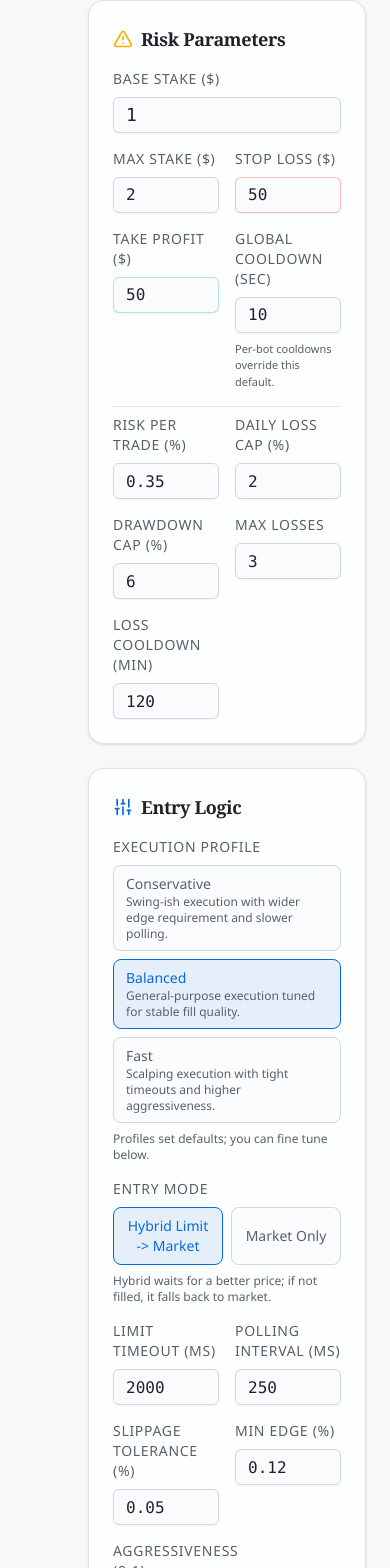
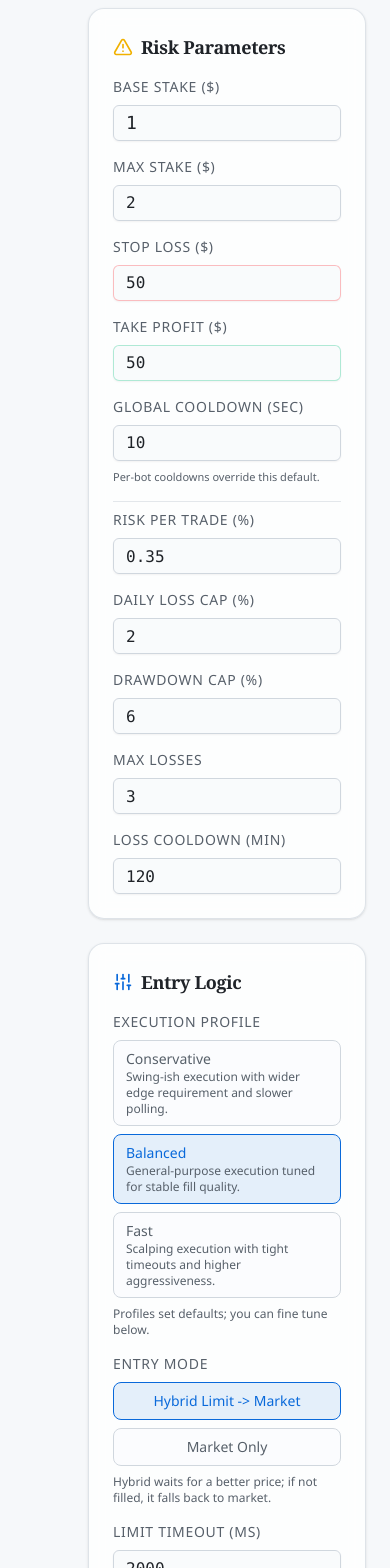
Before and after one commit to 44dummies/Nexus, a Next.js app in the folder frontend/: page /bots in a window 390 px wide. Shown: the part 2395-3963 px from the top of the page. Built offline with nearby package versions, Linux system fonts and the light colour scheme; no server answers.

Commit message:
chore: configure railway.json for backend root directory deployment

```diff
--- a/frontend/src/app/bots/page.tsx
+++ b/frontend/src/app/bots/page.tsx
@@ -160,7 +160,7 @@ function BotsContent() {
     const netPnL = totalProfitToday - totalLossToday;
 
     return (
-        <div className="p-6 lg:p-8 max-w-6xl mx-auto space-y-8">
+        <div className="mx-auto w-full max-w-6xl px-6 py-8 space-y-8">
             <BotsHeader />
 
             <div className="grid grid-cols-1 lg:grid-cols-[2fr,1fr] gap-6">
@@ -175,7 +175,7 @@ function BotsContent() {
                         </div>
                     </div>
 
-                    <div className="grid grid-cols-1 md:grid-cols-2 xl:grid-cols-3 gap-4">
+                    <div className="grid grid-cols-1 sm:grid-cols-2 xl:grid-cols-3 gap-4">
                         {BOT_CATALOG.map((bot) => (
                             <BotCard
                                 key={bot.id}
--- a/frontend/src/app/settings/page.tsx
+++ b/frontend/src/app/settings/page.tsx
@@ -55,7 +55,7 @@ export default function SettingsPage() {
     };
 
     return (
-        <div className="p-6 lg:p-8 max-w-4xl mx-auto">
+        <div className="mx-auto w-full max-w-4xl px-6 py-8">
             {/* Header */}
             <div className="mb-8">
                 <h1 className="text-3xl font-bold flex items-center gap-3">
@@ -76,7 +76,7 @@ export default function SettingsPage() {
                     </h2>
 
                     {mounted && (
-                            <div className="grid grid-cols-1 md:grid-cols-3 gap-4">
+                        <div className="grid grid-cols-1 sm:grid-cols-2 lg:grid-cols-3 gap-4">
                             {themes.map((t) => (
                                 <button
                                     key={t.id}
@@ -115,7 +115,7 @@ export default function SettingsPage() {
                             <Input
                                 value={process.env.NEXT_PUBLIC_DERIV_APP_ID || ''}
                                 disabled
-                                    className="bg-muted/50 font-mono"
+                                className="bg-muted/50 font-mono text-sm sm:text-base"
                             />
                             <p className="text-xs text-muted-foreground">
                                 App ID is configured via environment variables
@@ -132,14 +132,14 @@ export default function SettingsPage() {
                     </h2>
 
                     <div className="space-y-3">
-                            <label className="flex items-center justify-between p-3 rounded-lg bg-muted/30 cursor-pointer hover:bg-muted/50 transition-colors">
+                        <label className="flex flex-col sm:flex-row sm:items-center sm:justify-between gap-3 p-3 rounded-lg bg-muted/30 cursor-pointer hover:bg-muted/50 transition-colors">
                             <div>
                                 <p className="font-medium">Trade Alerts</p>
                                 <p className="text-sm text-muted-foreground">Get notified when trades execute</p>
                             </div>
                             <input type="checkbox" defaultChecked className="w-5 h-5 rounded" />
                         </label>
-                            <label className="flex items-center justify-between p-3 rounded-lg bg-muted/30 cursor-pointer hover:bg-muted/50 transition-colors">
+                        <label className="flex flex-col sm:flex-row sm:items-center sm:justify-between gap-3 p-3 rounded-lg bg-muted/30 cursor-pointer hover:bg-muted/50 transition-colors">
                             <div>
                                 <p className="font-medium">Error Alerts</p>
                                 <p className="text-sm text-muted-foreground">Get notified when errors occur</p>
--- a/frontend/src/components/bots/BotsPerformance.tsx
+++ b/frontend/src/components/bots/BotsPerformance.tsx
@@ -13,7 +13,7 @@ export function BotsPerformance({ totalProfitToday, totalLossToday, netPnL }: Bo
         <div className="glass-panel rounded-2xl p-6">
             <h2 className="text-lg font-semibold mb-4">Today&apos;s Performance</h2>
 
-            <div className="grid grid-cols-3 gap-4">
+            <div className="grid grid-cols-1 sm:grid-cols-3 gap-3 sm:gap-4">
                 <div className="bg-emerald-500/10 border border-emerald-500/20 rounded-xl p-4 text-center">
                     <TrendingUp className="w-5 h-5 text-emerald-400 mx-auto mb-2" />
                     <p className="text-xs text-muted-foreground uppercase">Profit</p>
--- a/frontend/src/components/bots/EntryControls.tsx
+++ b/frontend/src/components/bots/EntryControls.tsx
@@ -46,7 +46,7 @@ export function EntryControls({
                     <Label className="text-muted-foreground text-sm uppercase tracking-wider">
                         Execution Profile
                     </Label>
-                    <div className="grid grid-cols-1 md:grid-cols-3 gap-2">
+                    <div className="grid grid-cols-1 sm:grid-cols-2 xl:grid-cols-3 gap-2">
                         {EXECUTION_PROFILES.map((profile) => (
                             <button
                                 key={profile.id}
@@ -77,7 +77,7 @@ export function EntryControls({
                     <Label className="text-muted-foreground text-sm uppercase tracking-wider">
                         Entry Mode
                     </Label>
-                    <div className="flex gap-2">
+                    <div className="grid grid-cols-1 sm:grid-cols-2 gap-2">
                         <button
                             onClick={() => setEntryConfig({ entryMode: 'HYBRID_LIMIT_MARKET' })}
                             className={`flex-1 px-3 py-2 rounded-lg text-sm border transition-all ${entryMode === 'HYBRID_LIMIT_MARKET'
@@ -102,7 +102,7 @@ export function EntryControls({
                     </p>
                 </div>
 
-                <div className="grid grid-cols-2 gap-4">
+                <div className="grid grid-cols-1 sm:grid-cols-2 gap-4">
                     <div className="space-y-2">
                         <Label htmlFor="entry-timeout" className="text-muted-foreground text-sm uppercase tracking-wider">
                             Limit Timeout (ms)
@@ -135,7 +135,7 @@ export function EntryControls({
                     </div>
                 </div>
 
-                <div className="grid grid-cols-2 gap-4">
+                <div className="grid grid-cols-1 sm:grid-cols-2 gap-4">
                     <div className="space-y-2">
                         <Label htmlFor="entry-slippage" className="text-muted-foreground text-sm uppercase tracking-wider">
                             Slippage Tolerance (%)
--- a/frontend/src/components/bots/RiskParameters.tsx
+++ b/frontend/src/components/bots/RiskParameters.tsx
@@ -66,7 +66,7 @@ export function RiskParameters({
                     />
                 </div>
 
-                <div className="grid grid-cols-2 gap-4">
+                <div className="grid grid-cols-1 sm:grid-cols-2 gap-4">
                     <div className="space-y-2">
                         <Label htmlFor="max-stake" className="text-muted-foreground text-sm uppercase tracking-wider">
                             Max Stake ($)
@@ -129,7 +129,7 @@ export function RiskParameters({
                     </div>
                 </div>
 
-                <div className="grid grid-cols-2 gap-4 pt-2 border-t border-border/60">
+                <div className="grid grid-cols-1 sm:grid-cols-2 gap-4 pt-2 border-t border-border/60">
                     <div className="space-y-2">
                         <Label htmlFor="risk-per-trade" className="text-muted-foreground text-sm uppercase tracking-wider">
                             Risk Per Trade (%)
```
Also changed, not shown: 1 other file (tests, documents, lock files or other folders). Lines whose indentation alone changed are shown as unchanged.
